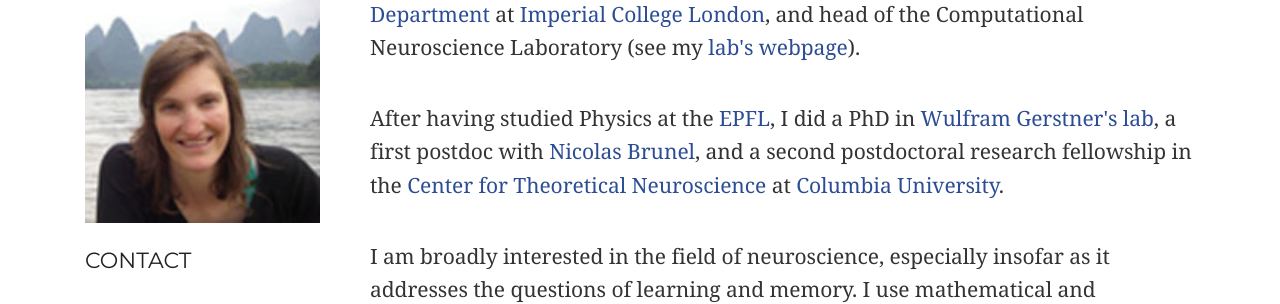
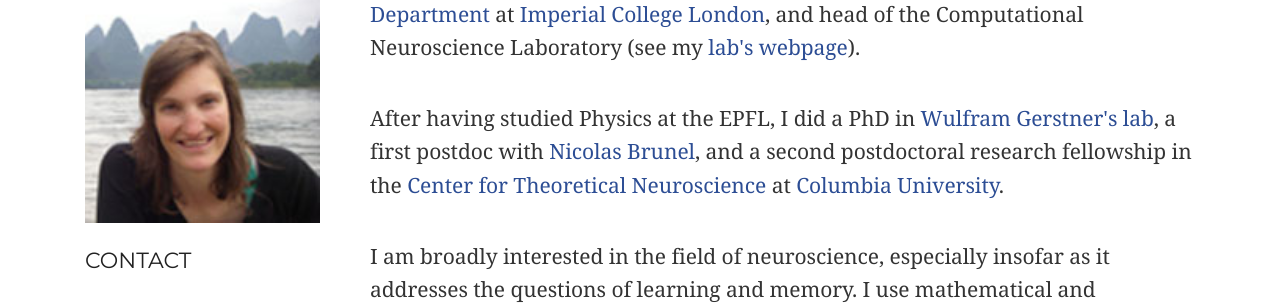
Before and after one commit to gdelamar/clopathlab.github, a Jekyll site: the page built from members/claudia_clopath.html, in a window 1280 px wide. Shown: the part 275-579 px from the top of the page. Built offline with Jekyll 4.4.1, drawn with Linux system fonts in a browser that asks for light colours; nearby versions of some CDN libraries; library files that are not in the unit come from our copies; some of the changed lines change nothing that is shown.

Commit message:
delete link

```diff
--- a/members/claudia_clopath.html
+++ b/members/claudia_clopath.html
@@ -21,7 +21,7 @@ tagline: Principal Investigator
     head of the Computational Neuroscience Laboratory (see my <a href="/">lab's webpage</span></a>).
     </p>
 
-    <p>After having studied Physics at the <a href="http://www.epfl.ch"> EPFL</a>, I did a PhD
+    <p>After having studied Physics at the EPFL, I did a PhD
     in <a href="http://lcn.epfl.ch/">  Wulfram Gerstner's lab</a>, a first postdoc with
         <a href="http://neurophys.biomedicale.univ-paris5.fr/~brunel/"> Nicolas Brunel</a>, and
     a second postdoctoral research fellowship in the <a href="http://www.neurotheory.columbia.edu">
```
